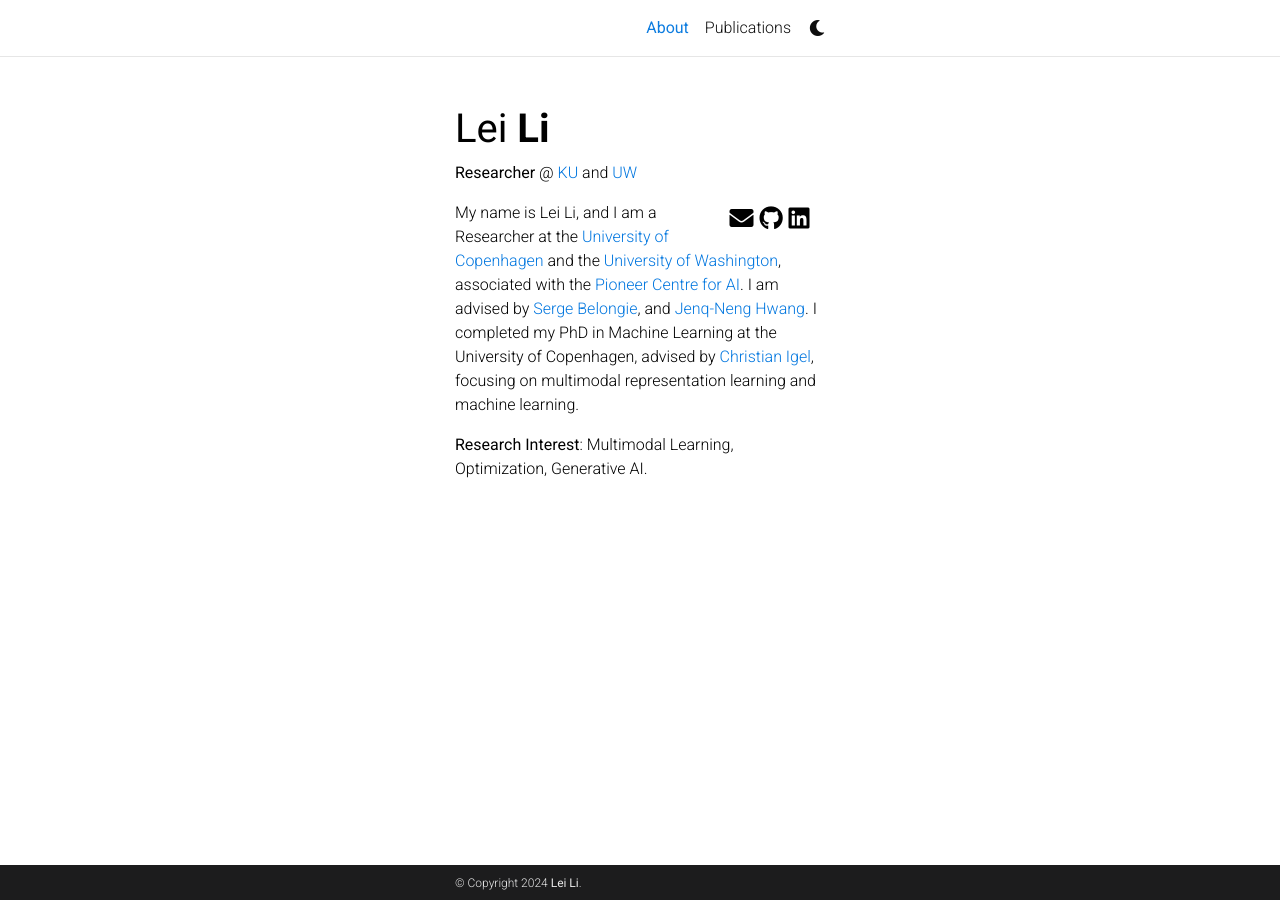
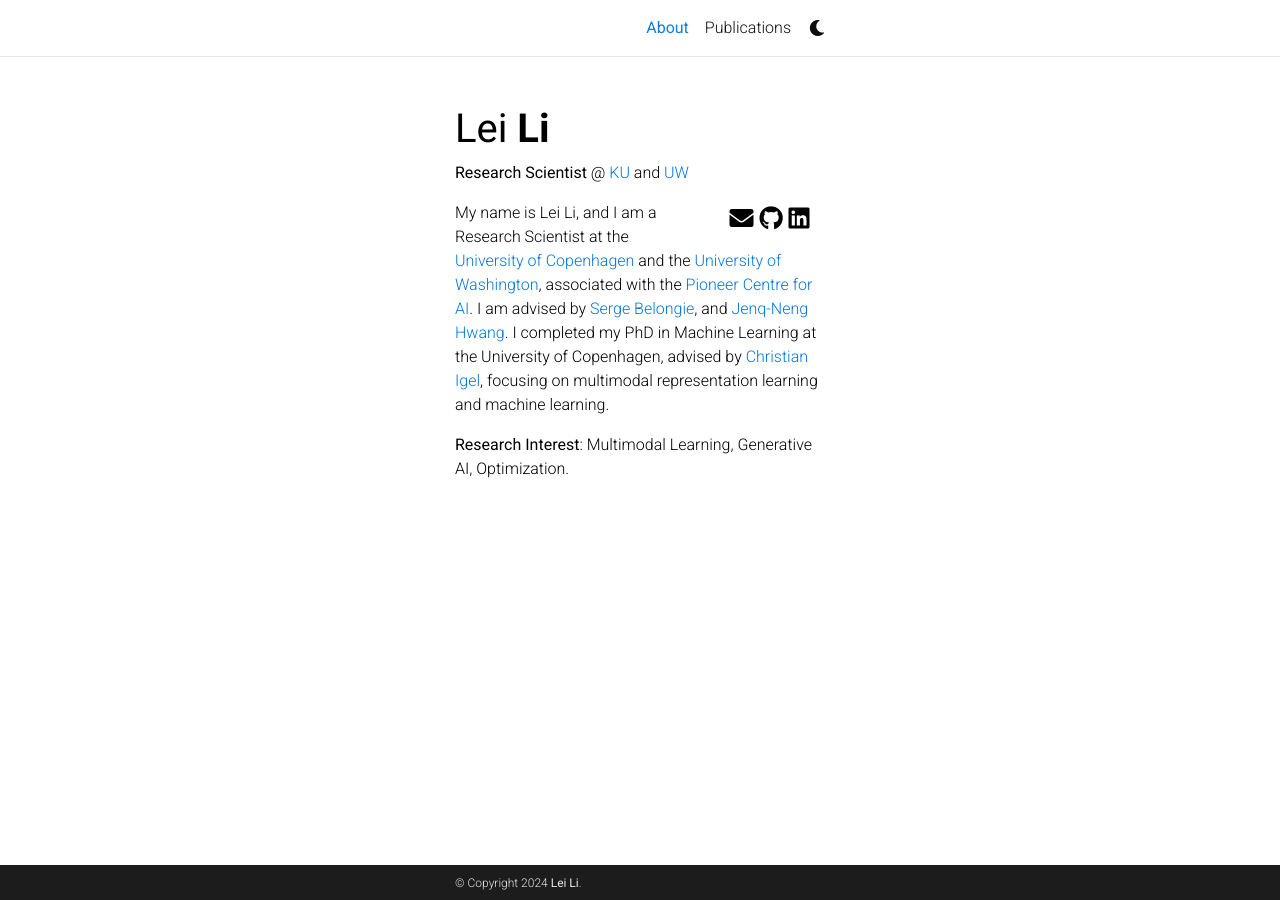
Before and after one commit to llei66/li-lei.github.io, a Jekyll site: the page built from _pages/about.md, in a window 1280 px wide. Built offline with Jekyll 4.4.1, drawn with Linux system fonts in a browser that asks for light colours; comment, search, counter and statistics services are not loaded; a style sheet for code colours, icons or effects is not loaded.

Commit message:
Update about.md

```diff
--- a/_pages/about.md
+++ b/_pages/about.md
@@ -2,7 +2,7 @@
 layout: about
 title: About
 permalink: /
-subtitle: <b>Researcher</b> @ <a href="https://www.ku.dk/en">KU</a> and <a href="https://www.washington.edu/">UW</a>
+subtitle: <b>Research Scientist</b> @ <a href="https://www.ku.dk/en">KU</a> and <a href="https://www.washington.edu/">UW</a>
 
 profile:
   align: right
@@ -20,6 +20,6 @@
 social: true  # includes social icons at the bottom of the page
 ---
 
-  My name is Lei Li, and I am a Researcher at the [University of Copenhagen](https://www.ku.dk/en) and the [University of Washington](https://www.washington.edu/), associated with the [Pioneer Centre for AI](https://www.aicentre.dk/). I am advised by [Serge Belongie](https://www.belongielab.org/), and [Jenq-Neng Hwang](https://people.ece.uw.edu/hwang/). I completed my PhD in Machine Learning at the University of Copenhagen, advised by [Christian Igel](https://christian-igel.github.io/), focusing on multimodal representation learning and machine learning.
+  My name is Lei Li, and I am a Research Scientist at the [University of Copenhagen](https://www.ku.dk/en) and the [University of Washington](https://www.washington.edu/), associated with the [Pioneer Centre for AI](https://www.aicentre.dk/). I am advised by [Serge Belongie](https://www.belongielab.org/), and [Jenq-Neng Hwang](https://people.ece.uw.edu/hwang/). I completed my PhD in Machine Learning at the University of Copenhagen, advised by [Christian Igel](https://christian-igel.github.io/), focusing on multimodal representation learning and machine learning.
 
-  <b>Research Interest</b>: Multimodal Learning, Optimization, Generative AI.
+  <b>Research Interest</b>: Multimodal Learning, Generative AI, Optimization.
```
